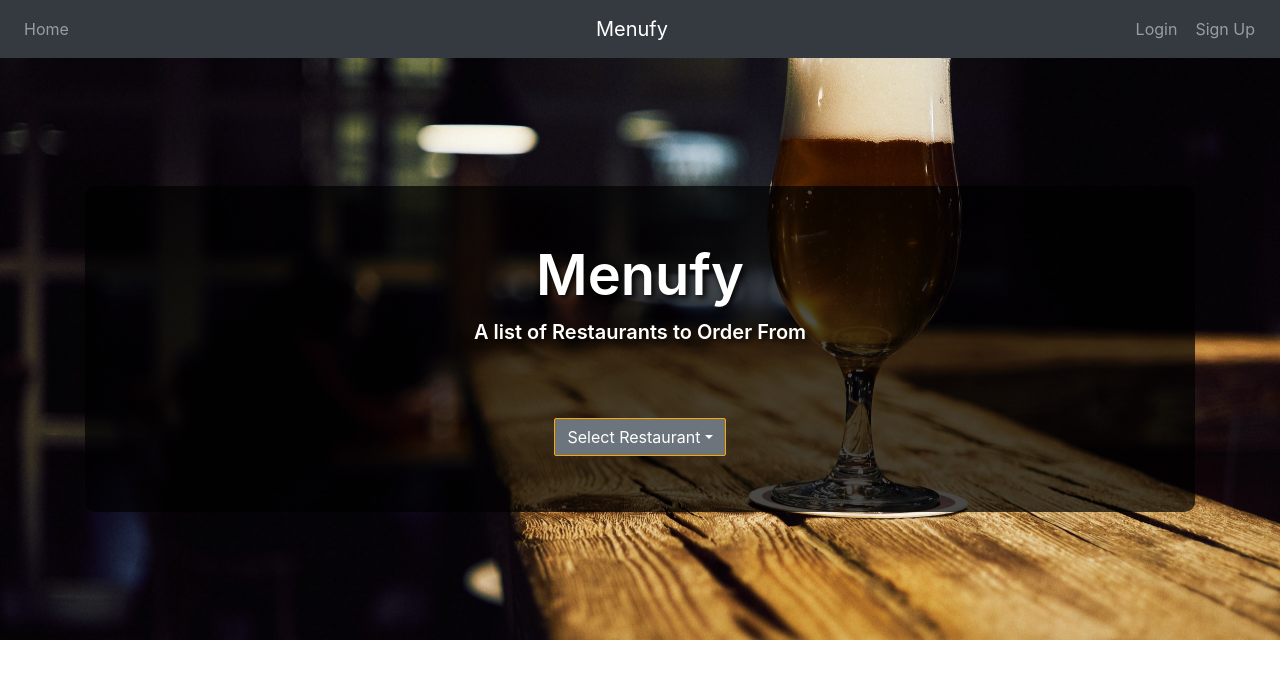
After one commit to mjegan06/Menufy-Capstone, a Flask app: template templates/index.html in a window 1280 px wide. The commit adds this page. Shown: the top 679 px of the page. Run offline with Flask 2, Linux system fonts and the light colour scheme; the template is opened without the code that fills it, so the values that code supplies are empty; parts of the project's set-up code (start-up, migrations or seed data) failed here and were passed over; some libraries are stand-ins or nearby versions.

Commit message:
update index.html

```diff
--- a/application.py
+++ b/application.py
@@ -34,17 +34,14 @@ Session(application)
 
 @application.route("/")
 @application.route("/index")
-def startPage():
-    print(dynamodb)
-    response = dynamodb_client.query(
-        TableName='customer',
-        KeyConditionExpression='customer_id = :customer_id',
-        ExpressionAttributeValues = {
-            ':customer_id': {'S': '0e37d916-f960-4772-a25a-01b762b5c1bd'}
-        }
+def startPage(username, customer_id):
+    table = dynamodb.Table('restaurant') # pylint: disable=no-member
+    response = table.scan(
+        ProjectionExpresion= {"rest_id","rest_name"}
     )
+    print(response)
 
-    return (json.dumps(response['Items']))
+    return render_template('index.html', username=username, customer_id=customer_id, restaurant=response)
 
 @application.route("/menu")
 def menuPage():
@@ -55,6 +52,17 @@ def menuPage():
     data = json.dumps(response['Items'], cls=DecimalEncoder)
 
     return render_template('menu.html', data=data)
+
+@app.route('/restaurant/<rest_id>', methods=['POST'])
+@check_user_login
+def restaurantViews(username, customer_id, rest_id):
+    """ Route for restaurant views page """
+
+    rest_id = request.form['rest_id']
+    print(rest_id)
+
+    return render_view(username, rest_id)
+
 
 @application.route('/login', methods=['GET', 'POST'])
 @check_user_login
--- /dev/null
+++ b/static/styles/index.css
@@ -0,0 +1,74 @@
+.jumbotron {
+    background: url("../images/Beer_On_Bar_Counter.jpg") no-repeat center center;
+    background-size: cover;
+    padding-top: 10%;
+    padding-bottom: 10%;
+}
+
+.jumbotron h1,
+.jumbotron p {
+    color: white;
+    font-weight: 600;
+    text-shadow: 3px 3px 6px black;
+}
+
+#jumbo-text {
+    background-color: rgba(0, 0, 0, 0.7);
+    padding-top: 5%;
+    padding-bottom: 5%;
+    border-radius: 10px;
+}
+
+.dropdown button {
+    border: 1px solid orange;
+    margin-top: 5%;
+}
+
+.login-form {
+    width: 340px;
+    margin: 30px auto;
+}
+
+.login-form form {
+    margin-bottom: 15px;
+    background: #f7f7f7;
+    box-shadow: 0px 2px 2px rgba(0, 0, 0, 0.3);
+    padding: 30px;
+}
+
+.login-form h2 {
+    margin: 0 0 15px;
+}
+
+.form-control,
+.btn {
+    min-height: 38px;
+    border-radius: 2px;
+}
+
+.login-btn {
+    font-size: 15px;
+    font-weight: bold;
+}
+
+.social-btn .btn {
+    margin: 10px 0;
+    font-size: 15px;
+    text-align: left;
+    line-height: 24px;
+}
+
+.input-group-addon .fa {
+    font-size: 18px;
+}
+
+#map {
+    top: 10%;
+    bottom: 0;
+    width: 100%;
+    border: 2px solid orange;
+}
+
+#add-fact-form {
+    display: none;
+}
--- a/templates/base.html
+++ b/templates/base.html
@@ -16,9 +16,6 @@
     <link rel="stylesheet" href="https://stackpath.bootstrapcdn.com/bootstrap/4.4.1/css/bootstrap.min.css" integrity="sha384-Vkoo8x4CGsO3+Hhxv8T/Q5PaXtkKtu6ug5TOeNV6gBiFeWPGFN9MuhOf23Q9Ifjh" crossorigin="anonymous">
     <!-- Other CSS -->
     <link href="{{url_for('static', filename='styles/index.css')}}" rel="stylesheet" type="text/css">
-    <!-- Map -->
-    <script src='https://api.tiles.mapbox.com/mapbox-gl-js/v1.0.0/mapbox-gl.js'></script>
-    <link href='https://api.tiles.mapbox.com/mapbox-gl-js/v1.0.0/mapbox-gl.css' rel='stylesheet' />
 </head>
 
 <body>
--- /dev/null
+++ b/templates/index.html
@@ -0,0 +1,26 @@
+{% extends "base.html" %}
+
+{% block content %}
+    <div class="jumbotron rounded-0">
+        <div class="container text-center">
+            <div id="jumbo-text">
+                <h1 class="display-4">Menufy</h1>
+                <p class="lead">A list of Restaurants to Order From</p>
+
+            <div class="dropdown">
+                <button class="btn btn-secondary dropdown-toggle" type="button" id="restaurantListButton" data-toggle="dropdown" aria-haspopup="true" aria-expanded="false">Select Restaurant</button>
+                <div class="dropdown-menu" aria-labelledby="restaurantListButton">
+                    {% for row in restaurant %}
+                    <div class="dropdown-item">
+                        <form id="rest_form{{row.loc_id}}" method="post" action="/restaurant/{{row.rest_id}}">
+                            <input type="hidden" id="rest_id" name="rest_id" value="{{row.rest_id}}">
+                            <a class="btn btn-link" onclick="document.getElementById('rest_form{{row.rest_id}}').submit();" role="menuitem" tabindex="-1">{{row.rest_name}}</a>
+                        </form>
+                    </div>
+                    {% endfor %}
+                </div>
+            </div>
+            </div>
+        </div>
+    </div>
+{% endblock %}
--- a/templates/login.html
+++ b/templates/login.html
@@ -2,7 +2,7 @@
 <div class="jumbotron rounded=0">
     <div class="login-form">
         <form action="/login" method="POST">
-            <h2 class="text-center">Testing Github</h2>
+            <h2 class="text-center">Login To Customer Account</h2>
             <div class="form-group">
                 <div class="input-group">
                     <span class="input-group-addon"><i class="fa fa-user"></i></span>
```
Also changed, not shown: templates/location.html (added, +12 -0 lines), static/images/Beer_On_Bar_Counter.jpg (added).
